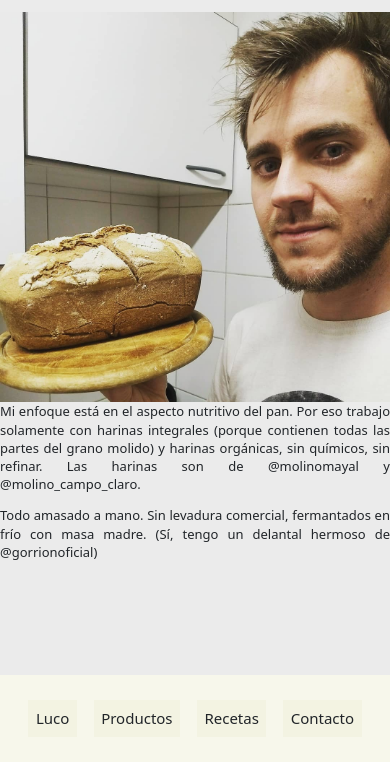
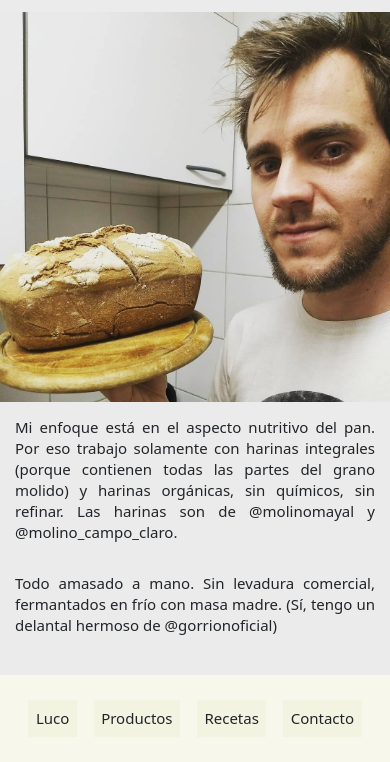
Before and after one commit to MaLuSaEd/Lucomadre, a website: page Luco.html in a window 390 px wide. Shown: the part 82-844 px from the top of the page. Drawn offline with nearby package versions, Linux system fonts and the light colour scheme; a web font is replaced by a local one.

Commit message:
agregue padding a la pagina de luco version mobile

```diff
--- a/sass/views/_Luco.scss
+++ b/sass/views/_Luco.scss
@@ -14,7 +14,7 @@
         &__cen{
             width: 30vw;
             &__texto{
-                font-size: 1.5em;
+                font-size:map-get($sizes , text );
                 line-height: 1.6em;
                 text-align: justify;
                 margin-bottom: 1em;
@@ -54,10 +54,11 @@
     }
     .mobile{
         p{
-            font-size: 1.3em;
+            font-size: 1.5em;
             line-height: 1.4em;
             text-align: justify;
             margin-bottom: 1em;
+            padding: 1em 1em 0 1em;
         }
     }
 }
```
Also changed, not shown: css/main.css.
